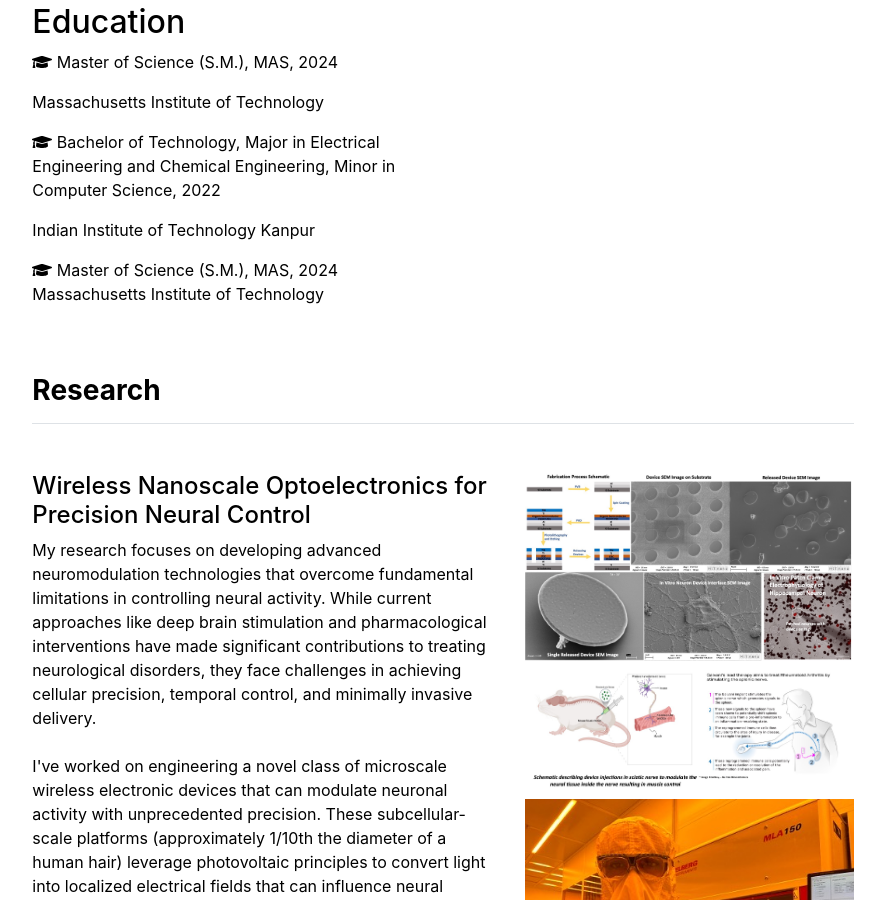
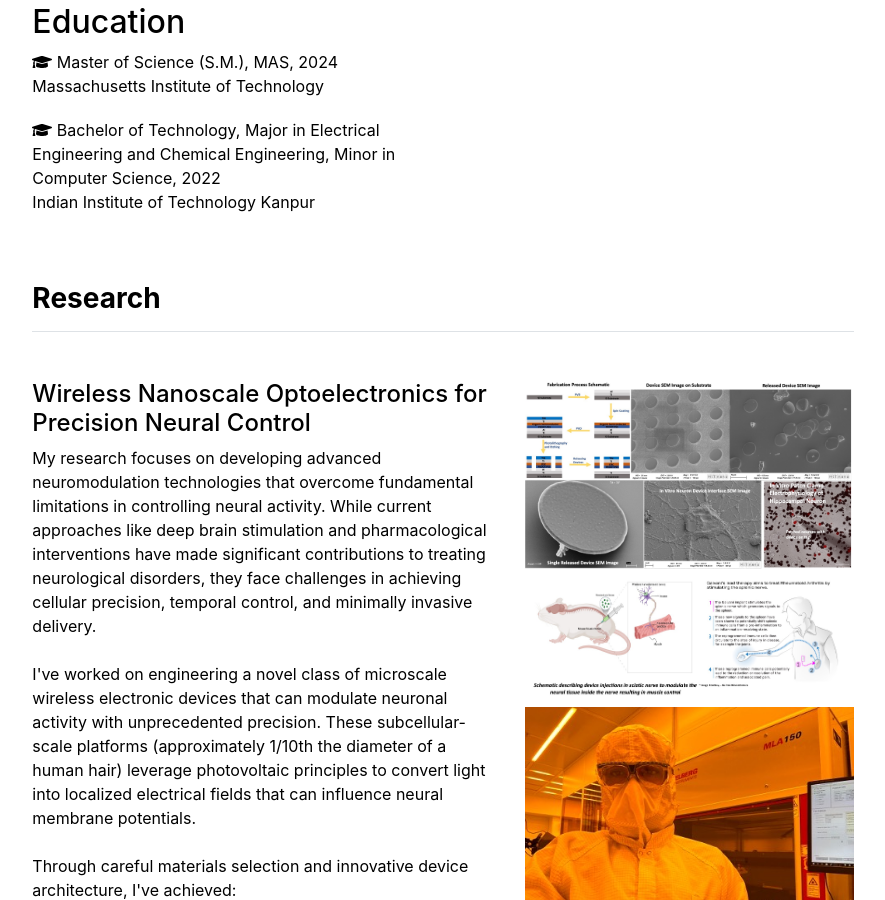
Before and after one commit to preet-mit/preet-mit, a Jekyll site: the page built from index.md, in a window 1280 px wide and 900 px high, scrolled down 784 px. Shown: the whole window, without its empty margins (197-1082 px from the left). Built offline with Jekyll 4.4.1, drawn with Linux system fonts in a browser that asks for light colours.

Commit message:
Update index.md

```diff
--- a/index.md
+++ b/index.md
@@ -16,15 +16,12 @@ My name is Preet Patel, and I am currently a Ph.D. student at MIT. I earned my M
 
 ## Education
 
-<i class="fa fa-graduation-cap"></i> Master of Science (S.M.), MAS, 2024
-
-Massachusetts Institute of Technology
-
-<i class="fa fa-graduation-cap"></i> Bachelor of Technology, Major in Electrical Engineering and Chemical Engineering, Minor in Computer Science, 2022
-
-Indian Institute of Technology Kanpur
-
 <div style="margin-bottom: 20px;">
   <p style="margin: 0; padding: 0;"><i class="fa fa-graduation-cap"></i> Master of Science (S.M.), MAS, 2024</p>
   <p style="margin: 0; padding: 0;">Massachusetts Institute of Technology</p>
 </div>
+
+<div style="margin-bottom: 20px;">
+  <p style="margin: 0; padding: 0;"><i class="fa fa-graduation-cap"></i> Bachelor of Technology, Major in Electrical Engineering and Chemical Engineering, Minor in Computer Science, 2022</p>
+  <p style="margin: 0; padding: 0;">Indian Institute of Technology Kanpur</p>
+</div>
```
